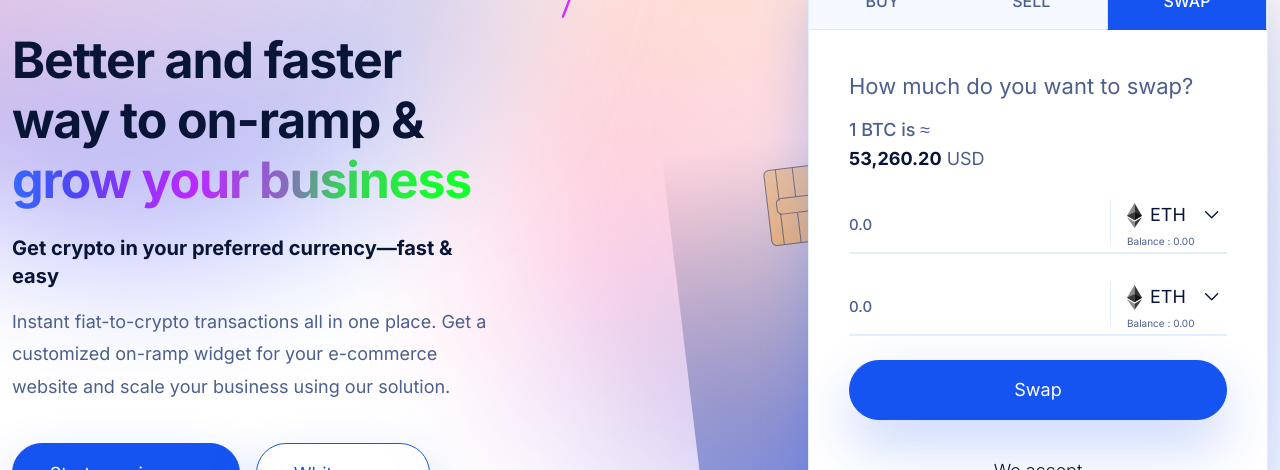
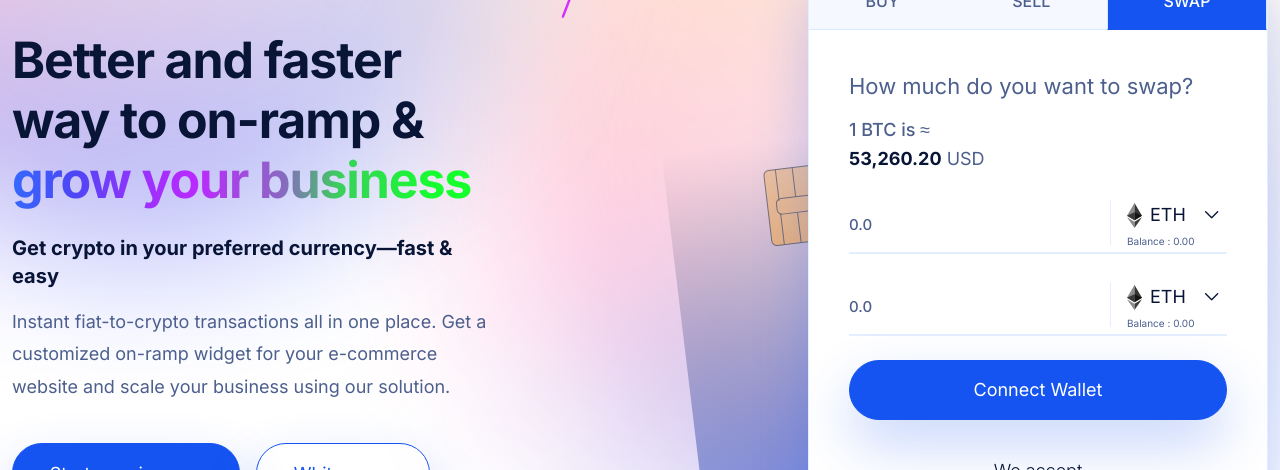
Before and after one commit to Prosper90/blockramp, a React (Vite) app: page / in a window 1280 px wide. Both pictures are taken after a click on the tab "SWAP". Shown: the part 249-719 px from the top of the page. Built offline with nearby package versions, Linux system fonts and the light colour scheme.

Commit message:
redeploying

```diff
--- a/package.json
+++ b/package.json
@@ -9,8 +9,14 @@
     "preview": "vite preview"
   },
   "dependencies": {
+    "@uniswap/sdk": "^3.0.3",
+    "@uniswap/sdk-core": "^3.1.0",
+    "@uniswap/smart-order-router": "^2.10.1",
+    "@uniswap/v3-sdk": "^3.9.0",
     "bootstrap": "^5.2.2",
+    "ethers": "^5.7.2",
     "framer-motion": "^7.5.3",
+    "jsbi": "^3.2.5",
     "react": "^18.2.0",
     "react-bootstrap": "^2.5.0",
     "react-dom": "^18.2.0",
--- a/src/sections/Hero/index.jsx
+++ b/src/sections/Hero/index.jsx
@@ -1,4 +1,4 @@
-import React, { useState}  from 'react'
+import React, { useState, useEffect }  from 'react'
 import { Col, Container, Row } from 'react-bootstrap';
 import appStore from './assets/app-store.svg';
 import playStore from './assets/play-store.svg';
@@ -17,6 +17,8 @@ import shape4 from './assets/hero-user.svg';
 import currencyETH from './assets/ethereum.svg';
 import currencyBNB from './assets/binance.svg';
 import currencyUSDT from './assets/tether.svg';
+import {ethers} from 'ethers';
+
 
 
 const options = [
@@ -95,6 +97,67 @@ const Hero = () => {
             { thumb: playStore,}
         ]
     }
+
+    //variables
+    const [provider, setProvider] = useState(undefined);
+    const [signer, setSigner] = useState(undefined);
+    const [signerAddress, setSignerAddress] = useState(undefined);
+
+
+
+
+    //connect wallet check is connected
+    const isConnected = () => signer !== undefined;
+
+    //getWallet address
+    const getWalletAddress = () => {
+        signer.getAddress().
+        then(address => {
+          setSignerAddress(address)
+
+          //todo: connect weth and uni contracts
+        })
+    }
+
+
+    if (signer !== undefined) {
+     getWalletAddress();
+   }
+
+
+
+    //getSigner
+    const getSigner = async ( provider ) => {
+        console.log("Second guy");
+      provider?.send("eth_requestAccounts", []);
+      const signer =  provider.getSigner();
+      setSigner(signer);
+      return;
+    }
+
+
+
+
+    //display address
+    const displayaddr = () => {
+        return `${signerAddress?.substring(0,10)}`;
+    }
+
+
+
+    //useEffect
+   useEffect(() => {
+    console.log("Entered");
+     const onLoad = async () => {
+        const provider = await new ethers.providers.Web3Provider(window.ethereum);
+        setProvider(provider);
+        console.log("ran through");
+    }
+
+    onLoad();
+   }, [])
+
+
 
     const form = () => (
         <div className="heroform card-body p-4 p-lg-5">
@@ -223,6 +286,7 @@ const Hero = () => {
                 <div>
                     <h6 className='mb-1 heroform__field-title fs-md-sm fw-regular'>1 BTC is ≈</h6>
                     <div className='fs-xs fs-md-sm'><span className="text-dark fw-bold">53,260.20</span> USD</div>
+                    {signerAddress && <> {displayaddr()}... </>}
                 </div>
             </div>
 
@@ -297,10 +361,36 @@ const Hero = () => {
 
             </div>
 
-            <div className="form-group">
-                <button className="btn btn-primary w-100 rounded-pill shadow">Swap</button>
-            </div>
+            {isConnected() ? (
+
+                <div className="form-group">
+                    <button className="btn btn-primary w-100 rounded-pill shadow">Swap</button>
+                </div>
+
+            ):
+               (
+                <div className="form-group">
+                    <button className="btn btn-primary w-100 rounded-pill shadow"
+                    type="button"
+                    onClick={ (e) => {
+                         e.preventDefault()
+                         getSigner(provider)
+                         }
+                        }
+                    >
+                        Connect Wallet
+                    </button>
+                </div>
+
+               )
+
+
+             }
+
+
         </form>
+
+
         <div className='text-center'>
             <h6 className="text-dark fs-sm fw-light">We accept</h6>
 
```
Also changed, not shown: 1 other file (tests, documents, lock files or other folders).
